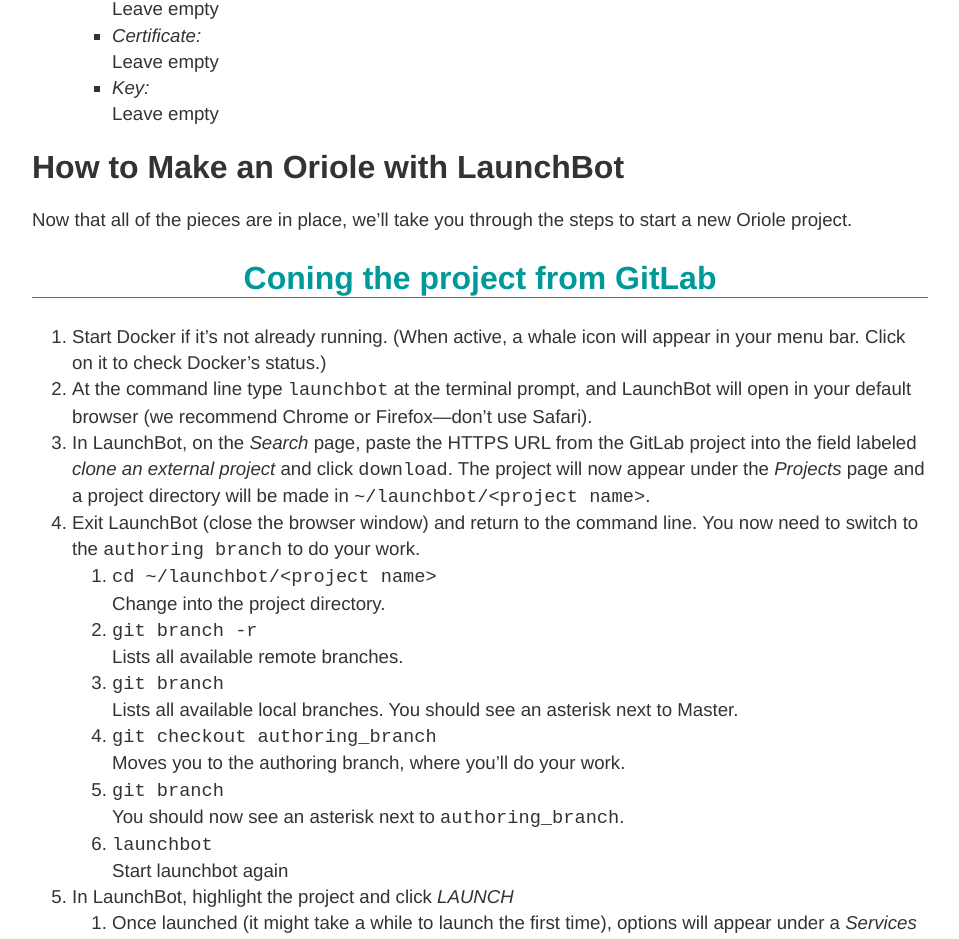
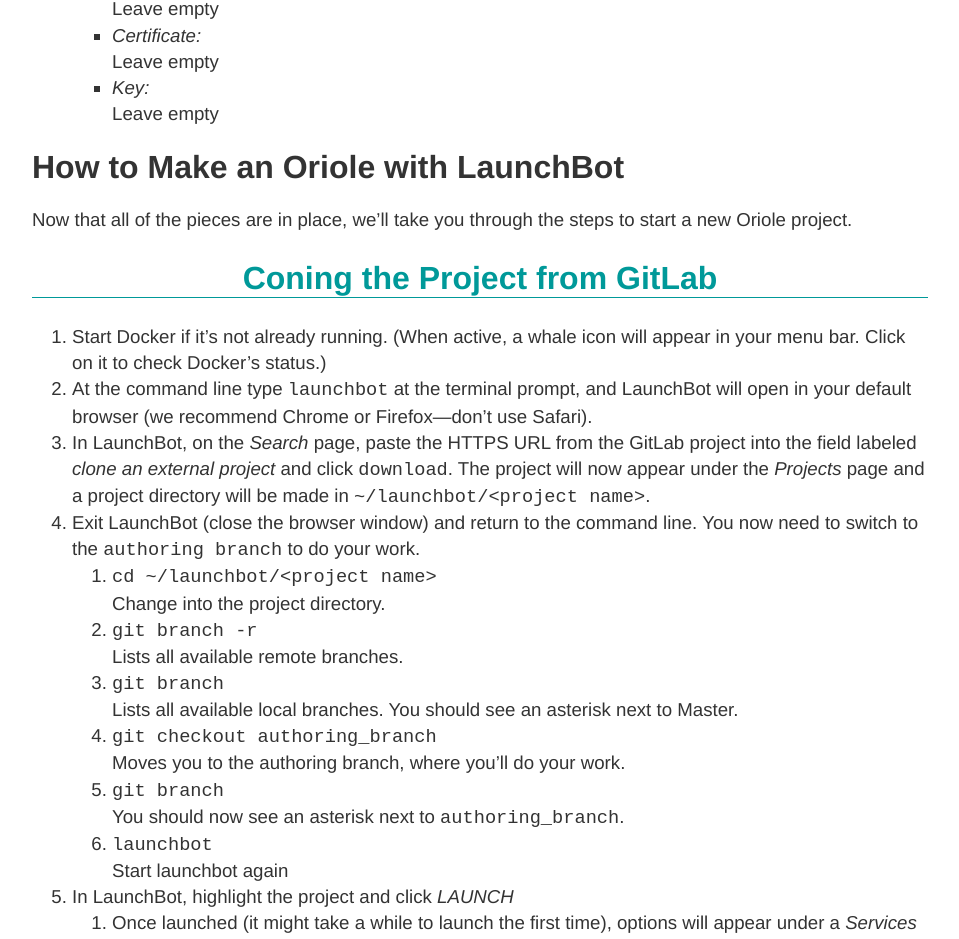
Before and after one commit to oreillymedia/production-resources, a Jekyll site: the page built from oriole/index.md, in a window 1280 px wide and 1400 px high, scrolled down 2979 px. Shown: the top 939 px of the window, without its empty margins (160-1119 px from the left). Built offline with Jekyll 4.4.1, drawn with Linux system fonts in a browser that asks for light colours; some of the changed text lies outside the part shown.

```diff
--- a/oriole/index.md
+++ b/oriole/index.md
@@ -15,7 +15,7 @@ To learn more and see examples, please go <a href="http://www.oreilly.com/oriole
   <p>The following instructions are for Mac. For those Windows users, we're sorry! Please reach out to us directly for help.</p>
 </div>
 
-## Make sure Git is installed
+## Make Sure Git Is Installed
 
 <div data-type="note">
   <h5>Why do you need Git?</h5>
@@ -84,7 +84,7 @@ Check out these “Getting Started” materials to learn more about LaunchBot an
 
 Now that all of the pieces are in place, we'll take you through the steps to start a new Oriole project.
 
-## Coning the project from GitLab
+## Coning the Project from GitLab
 
 1. Start Docker if it’s not already running. (When active, a whale icon will appear in your menu bar. Click on it to check Docker’s status.)
 2. At the command line type `launchbot` at the terminal prompt, and LaunchBot will open in your default browser (we recommend Chrome or Firefox—don't use Safari).
@@ -104,7 +104,7 @@ Now that all of the pieces are in place, we'll take you through the steps to sta
     5. Exit out of LaunchBot by closing the browser window.
     6. You can now commit the changes back to the GitLab repo, so others can see your work.
 
-## Committing Your Changes back to GitLab
+## Committing Your Changes Back to GitLab
 
 On the command line:
 
```
